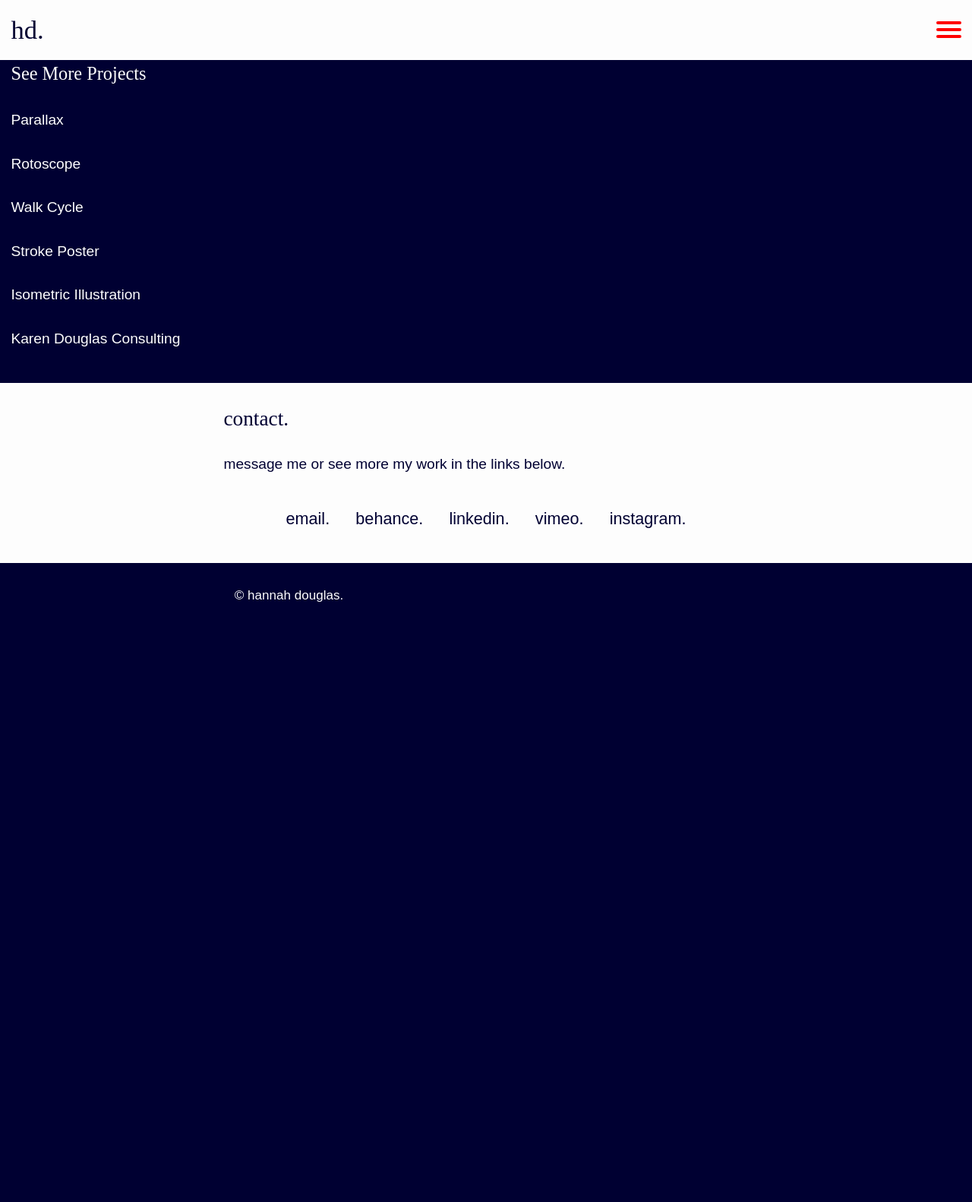
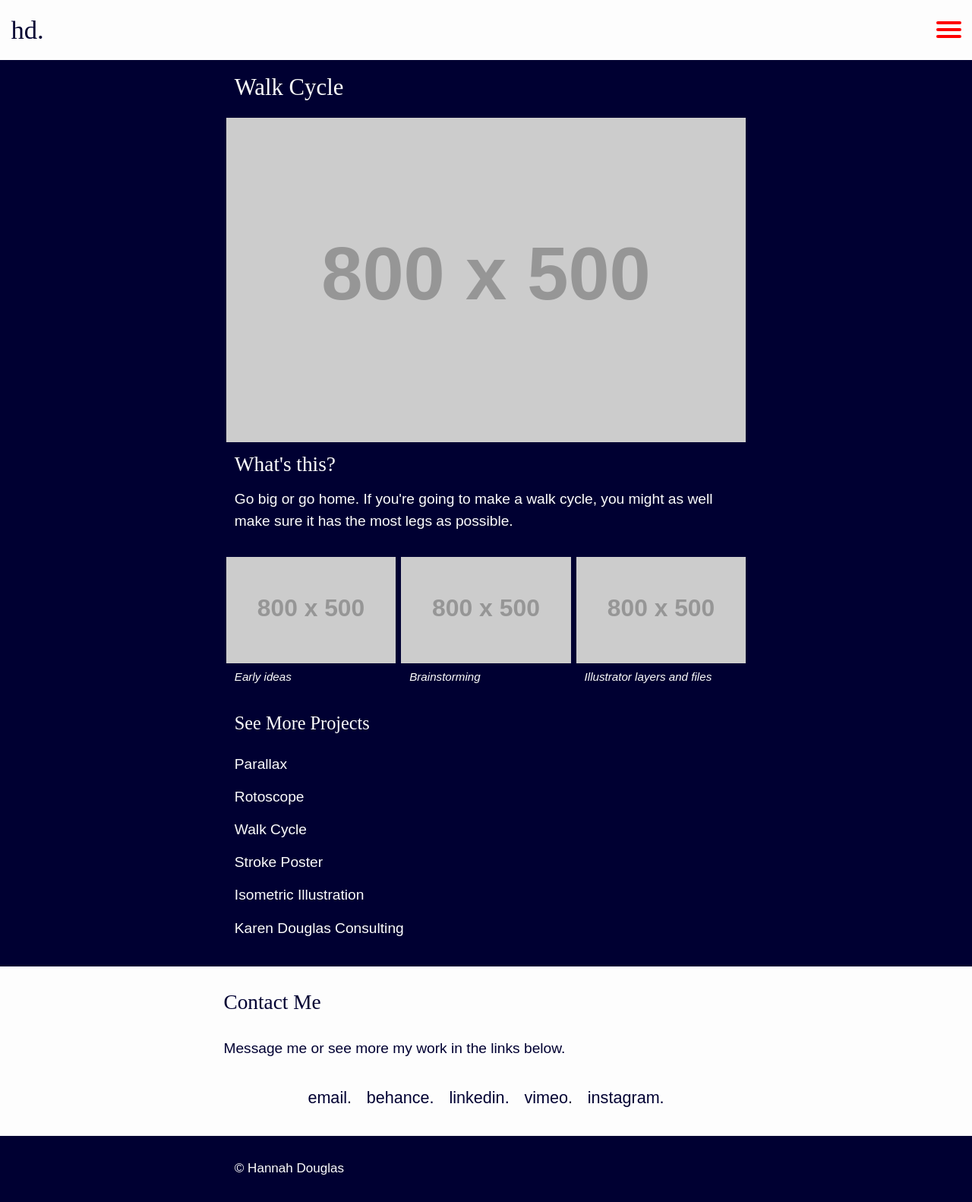
Before and after one commit to hldouglas/portfolio, a Jekyll site: the page built from walk-cycle.html, in a window 1280 px wide. Shown: the whole page at 76% size. Built offline with Jekyll 4.4.1, drawn with Linux system fonts in a browser that asks for light colours; before the commit the page ends 900 px from its top, so only the background shows below that.

Commit message:
Giving content and styling to project pages

```diff
--- a/_layouts/default.html
+++ b/_layouts/default.html
@@ -39,19 +39,19 @@
   <footer>
     <div class="white-bg gutter-1-2 pad-b">
       <div class="wrapper max-length">
-        <h3 class="pad-t" id="contact">contact.</h3>
-        <p class="wrapper max-length">message me or see more my work in the links below.</p>
+        <h3 class="pad-t" id="contact">Contact Me</h3>
+        <p class="wrapper max-length">Message me or see more my work in the links below.</p>
         <ul class ="list-group-inline push-0 mega text-center">
-          <li><a href="mailto:hannah@hannahdouglas.work" itemprop="email" class="island-1-2 brand-shadow-a">email.</a></li>
-          <li><a href="https://www.behance.net/hldouglas" itemprop="url" class="island-1-2 brand-shadow-a">behance.</a></li>
-          <li><a href="https://www.linkedin.com/in/hannah-douglas-9a86b7148" itemprop="url" class="island-1-2 brand-shadow-a">linkedin.</a></li>
-          <li><a href="https://vimeo.com/ninjamunchkin" itemprop="url" class="island-1-2 brand-shadow-a">vimeo.</a></li>
-          <li><a href="https://www.instagram.com/ninja_munchkin11/" itemprop="url" class="island-1-2 brand-shadow-a">instagram.</a></li>
+          <li><a href="mailto:hannah@hannahdouglas.work" itemprop="email" class="island-1-4 brand-shadow-a">email.</a></li>
+          <li><a href="https://www.behance.net/hldouglas" itemprop="url" class="island-1-4 brand-shadow-a">behance.</a></li>
+          <li><a href="https://www.linkedin.com/in/hannah-douglas-9a86b7148" itemprop="url" class="island-1-4 brand-shadow-a">linkedin.</a></li>
+          <li><a href="https://vimeo.com/ninjamunchkin" itemprop="url" class="island-1-4 brand-shadow-a">vimeo.</a></li>
+          <li><a href="https://www.instagram.com/ninja_munchkin11/" itemprop="url" class="island-1-4 brand-shadow-a">instagram.</a></li>
         </ul>
       </div>
     </div>
     <div class="wrapper max-length">
-      <p class="pad-t milli gutter-1-2">© hannah douglas.</p>
+      <p class="pad-t milli gutter-1-2">© Hannah Douglas</p>
     </div>
   </footer>
 
--- a/_layouts/projects.html
+++ b/_layouts/projects.html
@@ -4,14 +4,16 @@ layout: default
 
   {{content}}
 
-  <h4 class="gutter-1-2 pad-b-1-2 push-0">See More Projects</h4>
-  <nav>
-    <ol class="list-group gutter-1-2">
-      <li class="pad-b-1-2 pad-t-1-2"><a href="{{site.baseurl}}/parallax/" class="white-text brand-shadow-a">Parallax</a></li>
-      <li class="pad-b-1-2 pad-t-1-2"><a href="{{site.baseurl}}/rotoscope/" class="white-text brand-shadow-a">Rotoscope</a></li>
-      <li class="pad-b-1-2 pad-t-1-2"><a href="{{site.baseurl}}/walk-cycle/" class="white-text brand-shadow-a">Walk Cycle</a></li>
-      <li class="pad-b-1-2 pad-t-1-2"><a href="{{site.baseurl}}/stroke-poster/" class="white-text brand-shadow-a">Stroke Poster</a></li>
-      <li class="pad-b-1-2 pad-t-1-2"><a href="{{site.baseurl}}/isometric-illustration/" class="white-text brand-shadow-a">Isometric Illustration</a></li>
-      <li class="pad-b-1-2 pad-t-1-2"><a href="{{site.baseurl}}/karen-douglas-consulting/" class="white-text brand-shadow-a">Karen Douglas Consulting</a></li>
-    </ol>
-  </nav>
+  <div class="wrapper max-length">
+    <h4 class="gutter-1-2 pad-b-1-2 push-0">See More Projects</h4>
+    <nav>
+      <ol class="list-group gutter-1-2">
+        <li class="pad-b-1-4 pad-t-1-4"><a href="{{site.baseurl}}/parallax/" class="white-text brand-shadow-a">Parallax</a></li>
+        <li class="pad-b-1-4 pad-t-1-4"><a href="{{site.baseurl}}/rotoscope/" class="white-text brand-shadow-a">Rotoscope</a></li>
+        <li class="pad-b-1-4 pad-t-1-4"><a href="{{site.baseurl}}/walk-cycle/" class="white-text brand-shadow-a">Walk Cycle</a></li>
+        <li class="pad-b-1-4 pad-t-1-4"><a href="{{site.baseurl}}/stroke-poster/" class="white-text brand-shadow-a">Stroke Poster</a></li>
+        <li class="pad-b-1-4 pad-t-1-4"><a href="{{site.baseurl}}/isometric-illustration/" class="white-text brand-shadow-a">Isometric Illustration</a></li>
+        <li class="pad-b-1-4 pad-t-1-4"><a href="{{site.baseurl}}/karen-douglas-consulting/" class="white-text brand-shadow-a">Karen Douglas Consulting</a></li>
+      </ol>
+    </nav>
+  </div>
--- a/css/main.css
+++ b/css/main.css
@@ -37,6 +37,10 @@ h1 {
 
 p, a, figcaption {
   font-family: "omnes-pro", sans-serif;
+}
+
+figcaption {
+  font-style: italic;
 }
 
 body {
--- a/parallax.html
+++ b/parallax.html
@@ -3,7 +3,7 @@ layout: projects
 ---
 
 <main class="wrapper max-length">
-  <h2 itemprop="name" class="gutter-1-2 pad-t-1-2">Parallax</h2>
+  <h2 itemprop="name" class="gutter-1-2 pad-t-1-2 push-1-2">Parallax</h2>
   <div class="grid">
     <div class="unit unit-xs-1 unit-s-1 unit-m-1 unit-l unit-xl-1">
       <img class="img-flex image island-1-8" src="https://via.placeholder.com/800x500">
@@ -32,6 +32,4 @@ layout: projects
     </div>
   </div>
 
-  {{content}}
-
 </main>
--- a/walk-cycle.html
+++ b/walk-cycle.html
@@ -1,3 +1,35 @@
 ---
 layout: projects
 ---
+
+<main class="wrapper max-length">
+  <h2 itemprop="name" class="gutter-1-2 pad-t-1-2 push-1-2">Walk Cycle</h2>
+  <div class="grid">
+    <div class="unit unit-xs-1 unit-s-1 unit-m-1 unit-l unit-xl-1">
+      <img class="img-flex image island-1-8" src="https://via.placeholder.com/800x500">
+    </div>
+    <div class="unit unit-xs-1 unit-s-1 unit-m-1 unit-l unit-xl-1">
+      <h3 class="gutter-1-2 push-1-2 pad-t-1-4">What's this?</h3>
+      <p class="white-text gutter-1-2">Go big or go home. If you're going to make a walk cycle, you might as well make sure it has the most legs as possible.</p>
+    </div>
+    <div class="unit unit-xs-1 unit-s-1 unit-m-1-2 unit-l-1-3 unit-xl-1-3">
+      <figure>
+        <img class="img-flex image island-1-8" src="https://via.placeholder.com/800x500">
+        <figcaption class="gutter-1-2 micro">Early ideas</figcaption>
+      </figure>
+    </div>
+    <div class="unit unit-xs-1 unit-s-1 unit-m-1-2 unit-l-1-3 unit-xl-1-3">
+      <figure>
+        <img class="img-flex image island-1-8" src="https://via.placeholder.com/800x500">
+        <figcaption class="gutter-1-2 micro">Brainstorming</figcaption>
+      </figure>
+    </div>
+    <div class="unit unit-xs-1 unit-s-1 unit-m-1 unit-l-1-3 unit-xl-1-3">
+      <figure>
+        <img class="img-flex image island-1-8" src="https://via.placeholder.com/800x500">
+        <figcaption class="gutter-1-2 micro">Illustrator layers and files</figcaption>
+      </figure>
+    </div>
+  </div>
+
+</main>
```
Also changed, not shown: rotoscope.html (+5 -7 lines).
